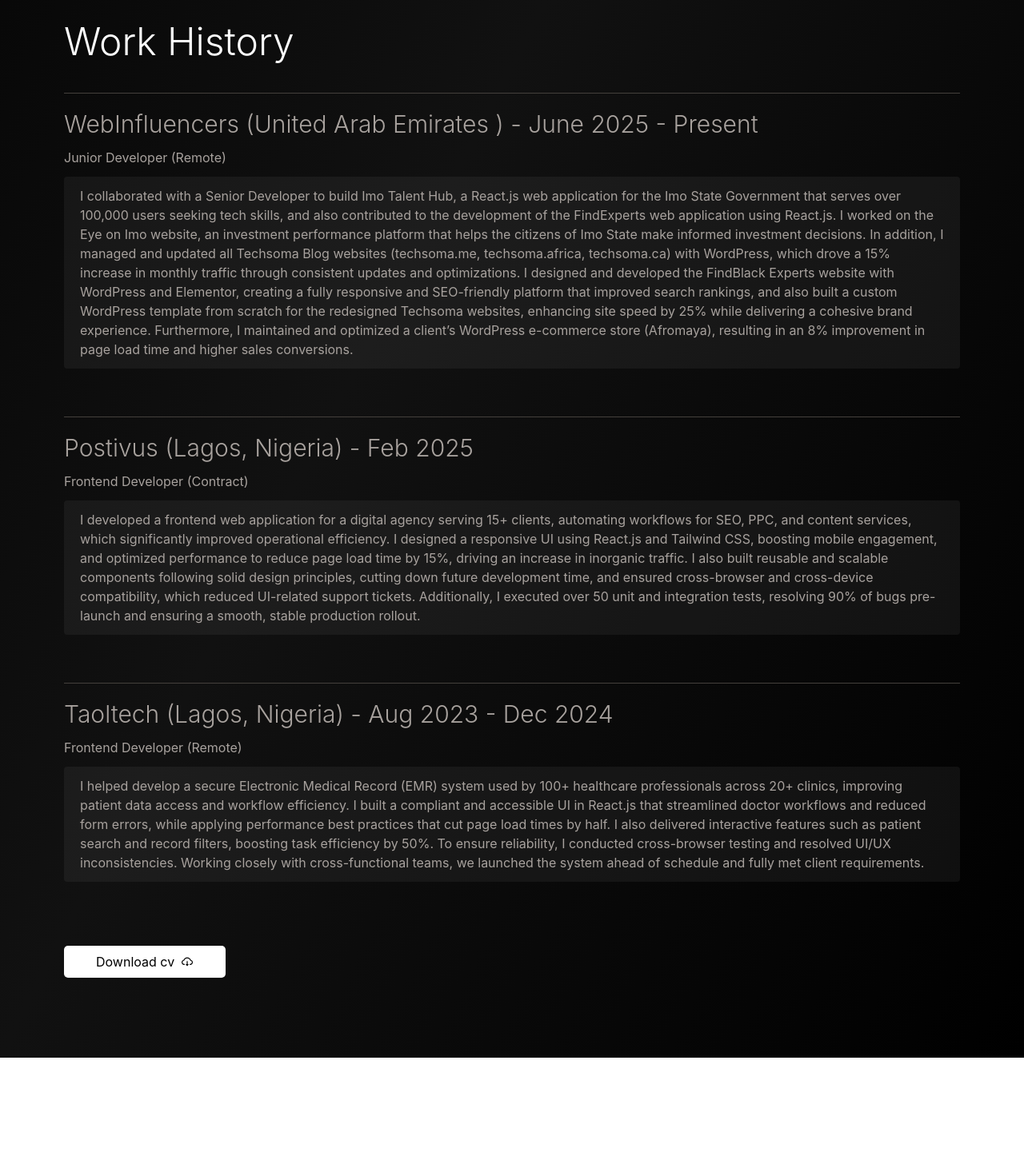
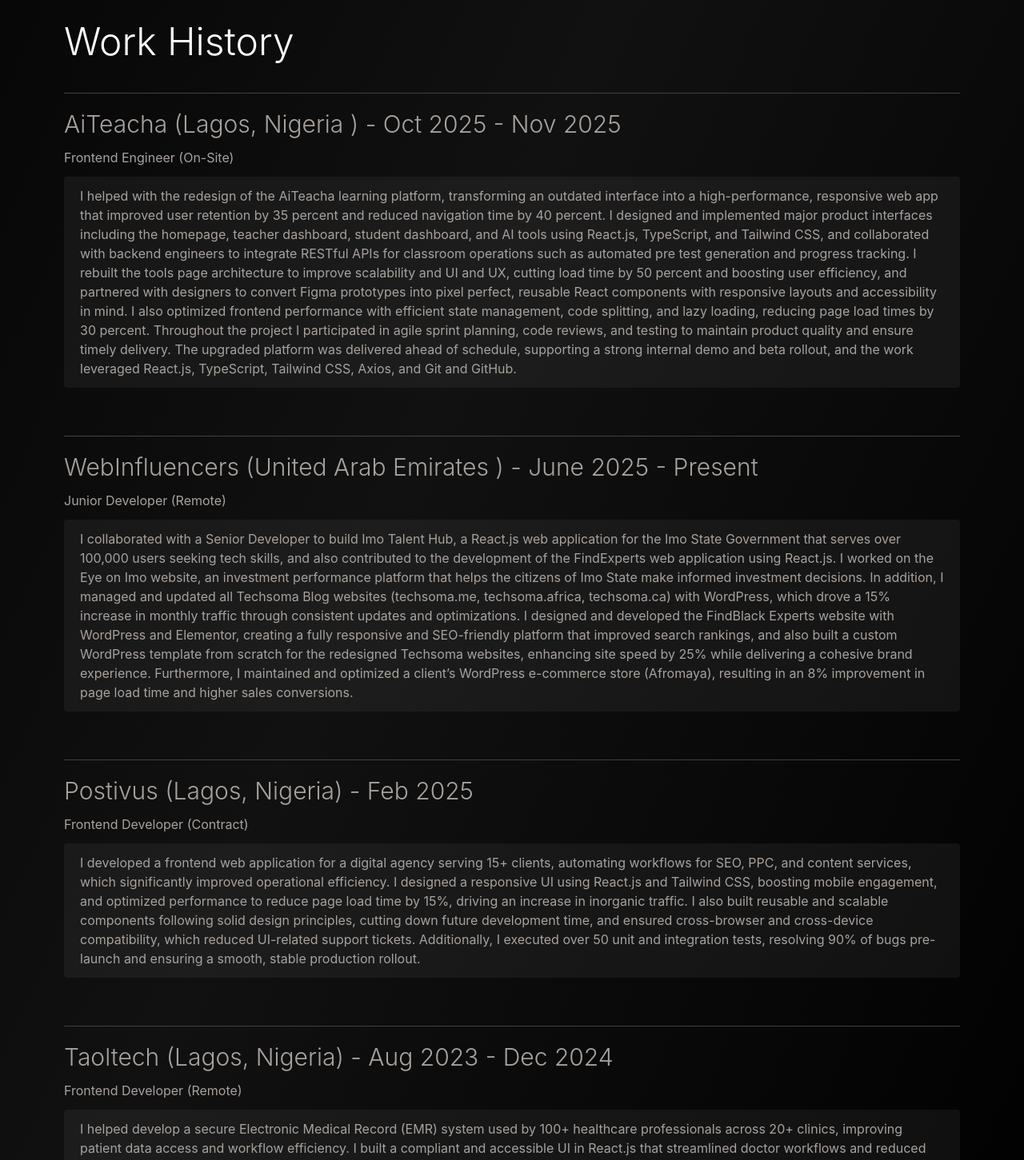
Before and after one commit to Kijedev/Kijeosowo-Williams, a React (Vite) app: page /about in a window 1280 px wide. Shown: the part 1160-2611 px from the top of the page at 80% size. Before the commit the page ends 2483 px from the top, so only its background shows below. Built offline with nearby package versions, Linux system fonts and the light colour scheme; no server answers; a web font is replaced by a local one; what tailwindcss-animated would draw is missing.

Commit message:
updated my about page work history

```diff
--- a/src/components/Download.jsx
+++ b/src/components/Download.jsx
@@ -20,10 +20,10 @@
   return (
     <div className="rounded-[5px] py-2 px-10 lg:mx-20 mx-5 my-5 inline-flex justify-center items-center bg-white text-black hover:bg-[#ECE7E1] transition-colors duration-300 group">
       <a
-        href="/KIJEOSOWO_WILLIAMS.pdf"
-        download="Kijeosowo Williams.pdf"
+        href="/KIJEOSOWO WILLIAMS.docx"
+        download="Kijeosowo Williams.docx"
         className="inline-flex">
-        Download cv{" "}
+        Download my cv{" "}
         <AiOutlineCloudDownload className="mt-1 ml-2 group-hover:animate-bounce" />
       </a>
     </div>
--- a/src/pages/About.jsx
+++ b/src/pages/About.jsx
@@ -129,6 +129,39 @@
             </h1>
             <div className="lg:my-10 my-10 lg:mx-20 mx-5 border-t border-stone-700 py-5">
               <h1 className="lg:text-3xl text-2xl font-[300] flex lg:flex-row lg:gap-0 flex-col hover:text-stone-500 transition-ease duration-300">
+                AiTeacha (Lagos, Nigeria ) - Oct 2025 - Nov 2025
+              </h1>
+              <p className="dark:text-neutral-500 py-3">
+                Frontend Engineer (On-Site)
+              </p>
+              <p className="dark:text-neutral-500 py-3 bg-white/5 p-5 rounded">
+                I helped with the redesign of the AiTeacha learning platform,
+                transforming an outdated interface into a high-performance,
+                responsive web app that improved user retention by 35 percent
+                and reduced navigation time by 40 percent. I designed and
+                implemented major product interfaces including the homepage,
+                teacher dashboard, student dashboard, and AI tools using
+                React.js, TypeScript, and Tailwind CSS, and collaborated with
+                backend engineers to integrate RESTful APIs for classroom
+                operations such as automated pre test generation and progress
+                tracking. I rebuilt the tools page architecture to improve
+                scalability and UI and UX, cutting load time by 50 percent and
+                boosting user efficiency, and partnered with designers to
+                convert Figma prototypes into pixel perfect, reusable React
+                components with responsive layouts and accessibility in mind. I
+                also optimized frontend performance with efficient state
+                management, code splitting, and lazy loading, reducing page load
+                times by 30 percent. Throughout the project I participated in
+                agile sprint planning, code reviews, and testing to maintain
+                product quality and ensure timely delivery. The upgraded
+                platform was delivered ahead of schedule, supporting a strong
+                internal demo and beta rollout, and the work leveraged React.js,
+                TypeScript, Tailwind CSS, Axios, and Git and GitHub.
+              </p>
+            </div>
+
+            <div className="lg:my-10 my-10 lg:mx-20 mx-5 border-t border-stone-700 py-5">
+              <h1 className="lg:text-3xl text-2xl font-[300] flex lg:flex-row lg:gap-0 flex-col hover:text-stone-500 transition-ease duration-300">
                 WebInfluencers (United Arab Emirates ) - June 2025 - Present
               </h1>
               <p className="dark:text-neutral-500 py-3">
--- a/src/pages/Certification.jsx
+++ b/src/pages/Certification.jsx
@@ -54,14 +54,14 @@
           whileInView="visible"
           viewport={{ once: true, amount: 0.2 }}
         >
-          <a
+          {/* <a
             href={Pdfcertificate}
             download
             className="text-white border border-stone-700 rounded-lg py-3 px-10 flex gap-2 group"
           >
             Download{" "}
             <DownloadCloud className="mt-2 h-3 w-3 group-hover:animate-bounce" />
-          </a>
+          </a> */}
         </motion.div>
       </div>
     </div>
```
Also changed, not shown: 2 other files (tests, documents, lock files or other folders).
